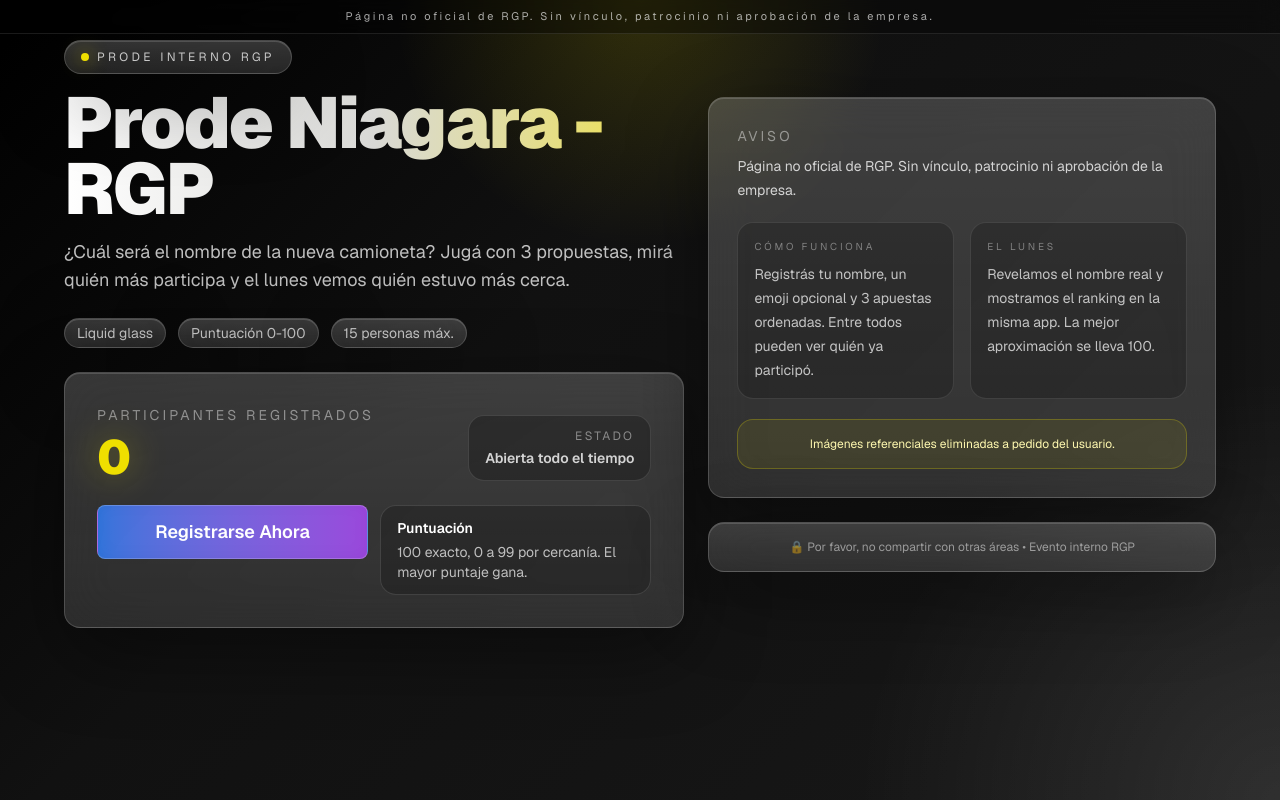
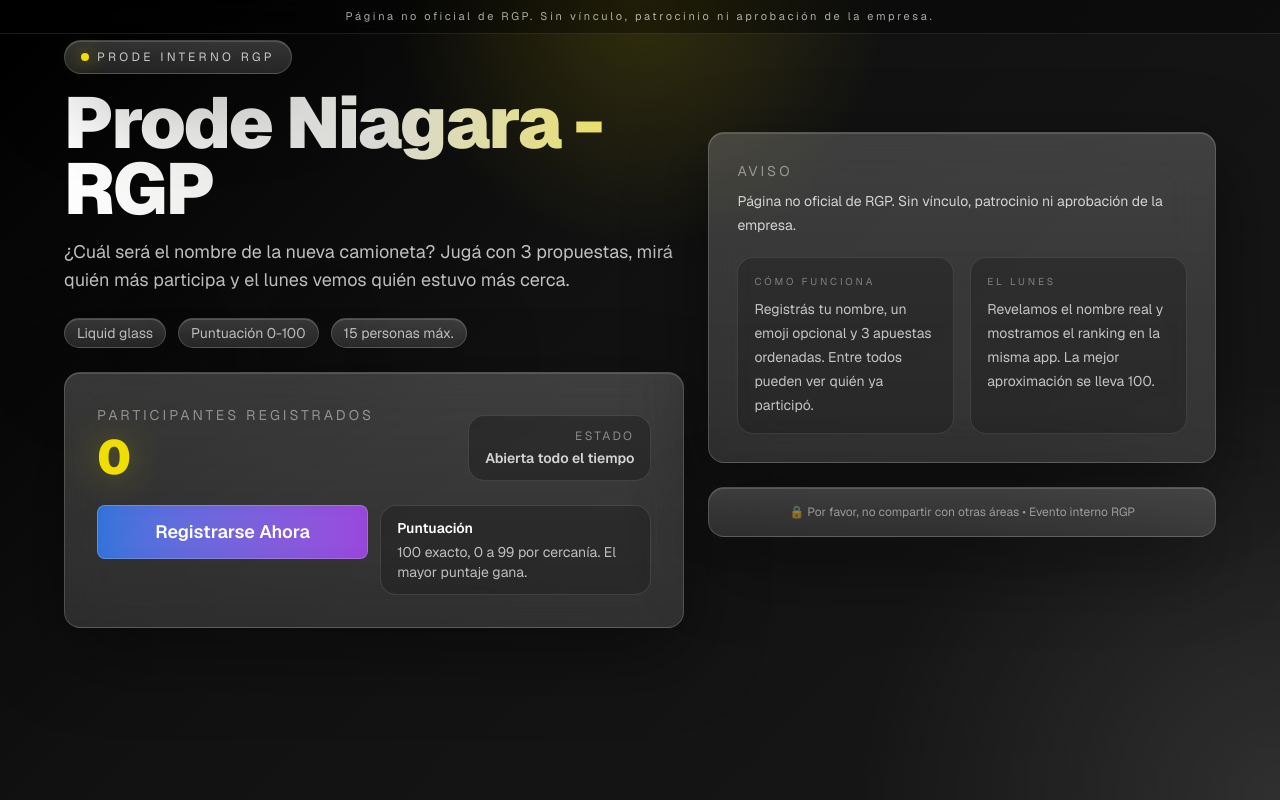
Before and after one commit to mateopappa/Prode, a Next.js app: page / in a window 1280 px wide. Built offline with nearby package versions, Linux system fonts and the light colour scheme; no server answers; the database is empty.

Commit message:
Initial commit

```diff
--- a/app/page.tsx
+++ b/app/page.tsx
@@ -129,9 +129,7 @@
                 </div>
               </div>
 
-              <div className="rounded-2xl border border-[#EFDF00]/25 bg-[#EFDF00]/8 p-4 text-center text-xs text-[#FFF9B0]">
-                Imágenes referenciales eliminadas a pedido del usuario.
-              </div>
+
             </div>
           </Card>
 
```
